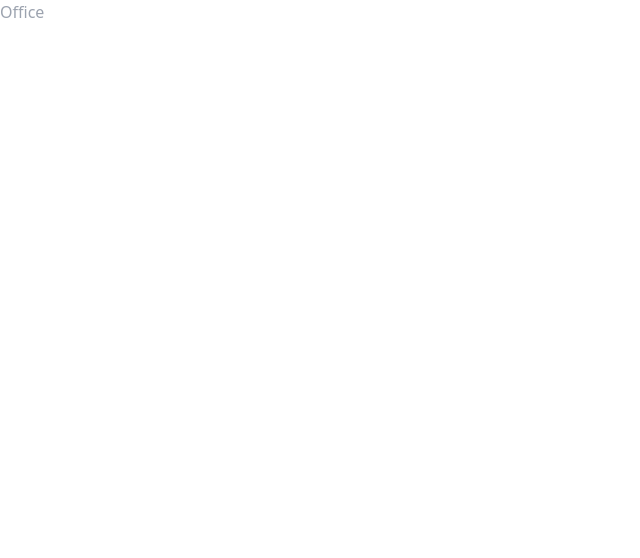
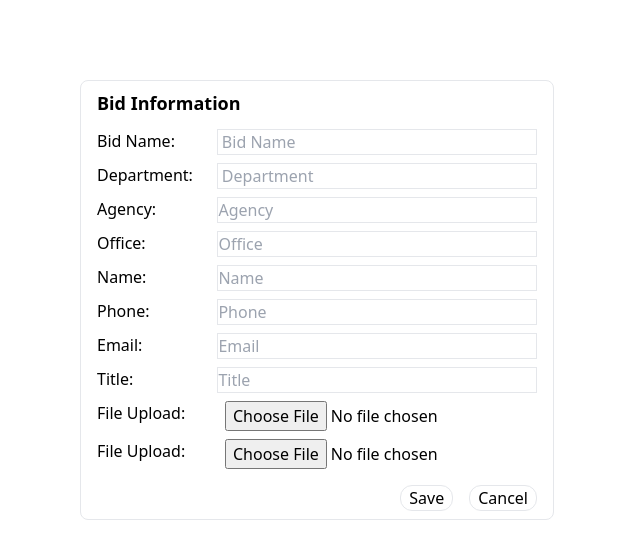
Before and after one commit to Akumello/crm-frontend, a website: page html/input.html in a window 1280 px wide. Shown: the whole page, without its empty margins (0-640 px from the left). Drawn offline with nearby package versions, Linux system fonts and the light colour scheme.

Commit message:
Added basic structure for input html and JS code to make a JSON from inputs

```diff
--- a/html/input.html
+++ b/html/input.html
@@ -8,7 +8,57 @@
   </head>
   <body>
     <section class="m-auto">
-  <input type="text" placeholder="Office" class="input input-bordered w-full" />
+      <div class="w-fit m-20 border px-4 py-2 rounded-lg">
+        <h2 class="text-lg font-bold mb-3">Bid Information</h2>
+        <div class="flex flex-row gap-4 mb-2">
+          <div class="text-md w-36">Bid Name:</div>
+          <input type="text" id="input-bid-name" placeholder="Bid Name" class="input input-bordered w-full border px-1" />
+        </div>
+        <div class="flex flex-row gap-4 mb-2">
+          <div class="text-md w-36">Department:</div>
+          <input type="text" id="input-department" placeholder="Department" class="input input-bordered w-full border px-1" />
+        </div>
+        <div class="flex flex-row gap-4 mb-2">
+          <div class="text-md w-36">Agency:</div>
+          <input type="text" id="input-agency" placeholder="Agency" class="input input-bordered w-full border" />
+        </div>
+        <div class="flex flex-row gap-4 mb-2">
+          <div class="text-md w-36">Office:</div>
+          <input type="text" id="input-office" placeholder="Office" class="input input-bordered w-full border" />
+        </div>
+        <div class="flex flex-row gap-4 mb-2">
+          <div class="text-md w-36">Name:</div>
+          <input type="text" id="input-name" placeholder="Name" class="input input-bordered w-full border" />
+        </div>
+        <div class="flex flex-row gap-4 mb-2">
+          <div class="text-md w-36">Phone:</div>
+          <input type="text" id="input-phone" placeholder="Phone" class="input input-bordered w-full border" />
+        </div>
+        <div class="flex flex-row gap-4 mb-2">
+          <div class="text-md w-36">Email:</div>
+          <input type="text" id="input-email" placeholder="Email" class="input input-bordered w-full border" />
+        </div>
+        <div class="flex flex-row gap-4 mb-2">
+          <div class="text-md w-36">Title:</div>
+          <input type="text" id="input-title" placeholder="Title" class="input input-bordered w-full border" />
+        </div>
+        <div class="flex flex-row mb-2">
+          <div class="text-md w-32">File Upload:</div>
+          <input type="file" class="p-0"/>
+        </div>
+        <div class="flex flex-row mb-4">
+          <div class="text-md w-32">File Upload:</div>
+          <input type="file" />
+        </div>
+        <div class="flex flex-row gap-4">
+          <div class="grow"></div>
+          <button id="btn-save" class="border rounded-xl px-2 transition-colors hover:bg-blue-100 active:bg-transparent">Save</button>
+          <button class="border rounded-xl px-2 transition-colors hover:bg-blue-100 active:bg-transparent">Cancel</button>
+        </div>
+      </div>
+
     </section>
+
+    <script src="../js/input.js"></script>
   </body>
 </html>
--- /dev/null
+++ b/js/input.js
@@ -0,0 +1,31 @@
+const inputBidName = document.querySelector('#input-bid-name');
+const inputDepartment = document.querySelector('#input-department');
+const inputAgency = document.querySelector('#input-agency');
+const inputOffice = document.querySelector('#input-office');
+const inputName = document.querySelector('#input-name');
+const inputPhone = document.querySelector('#input-phone');
+const inputEmail = document.querySelector('#input-email');
+const inputTitle = document.querySelector('#input-title');
+
+const btnSave = document.querySelector('#btn-save');
+
+btnSave.addEventListener('click', e => {
+  console.log(generateJSON());
+});
+
+function generateJSON() {
+    let json = JSON.stringify
+    ({
+        'bid-name': inputBidName.value,
+        'department': inputDepartment.value,
+        'agency': inputAgency.value,
+        'office': inputOffice.value,
+        'name': inputName.value,
+        'phone': inputPhone.value,
+        'email': inputEmail.value,
+        'title': inputTitle.value
+      }
+    );
+
+    return json;
+}
```
Also changed, not shown: html/index.html (+5 -5 lines), css/style.css. Lines whose indentation alone changed are shown as unchanged.
